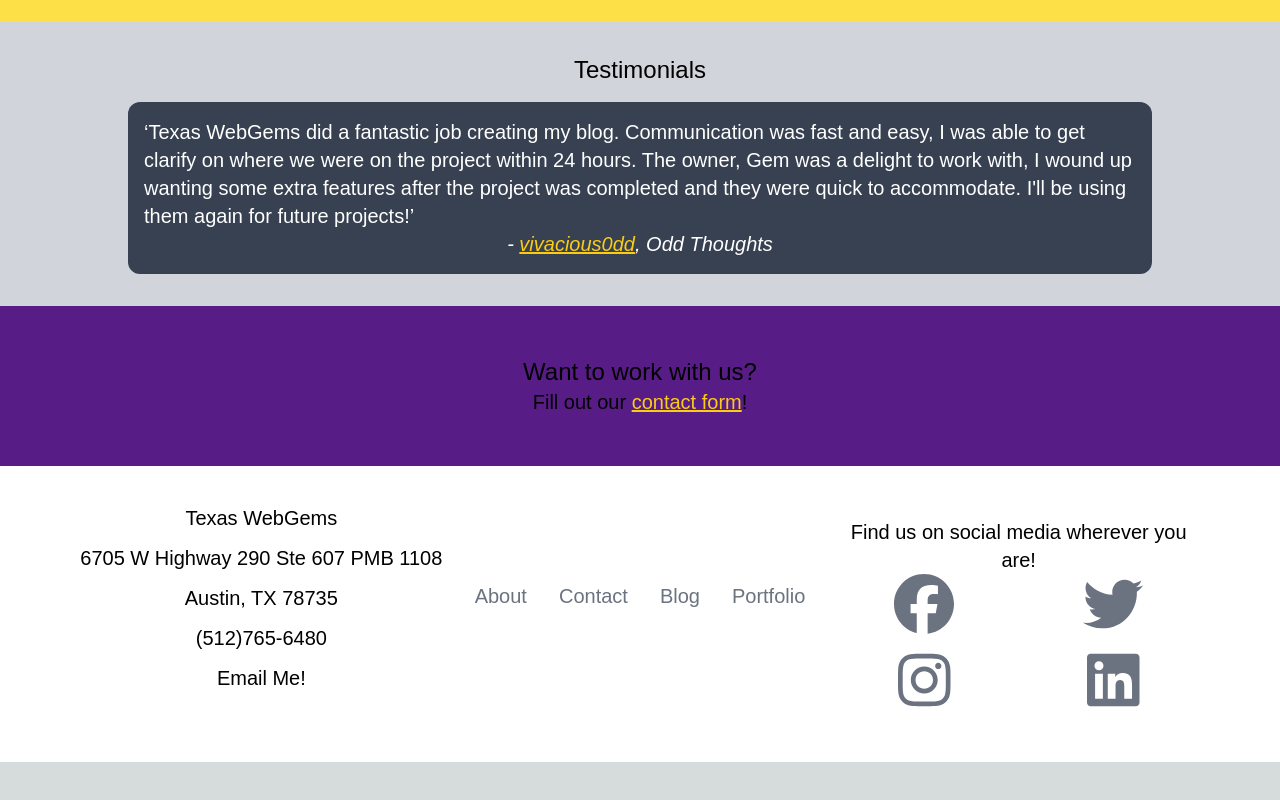
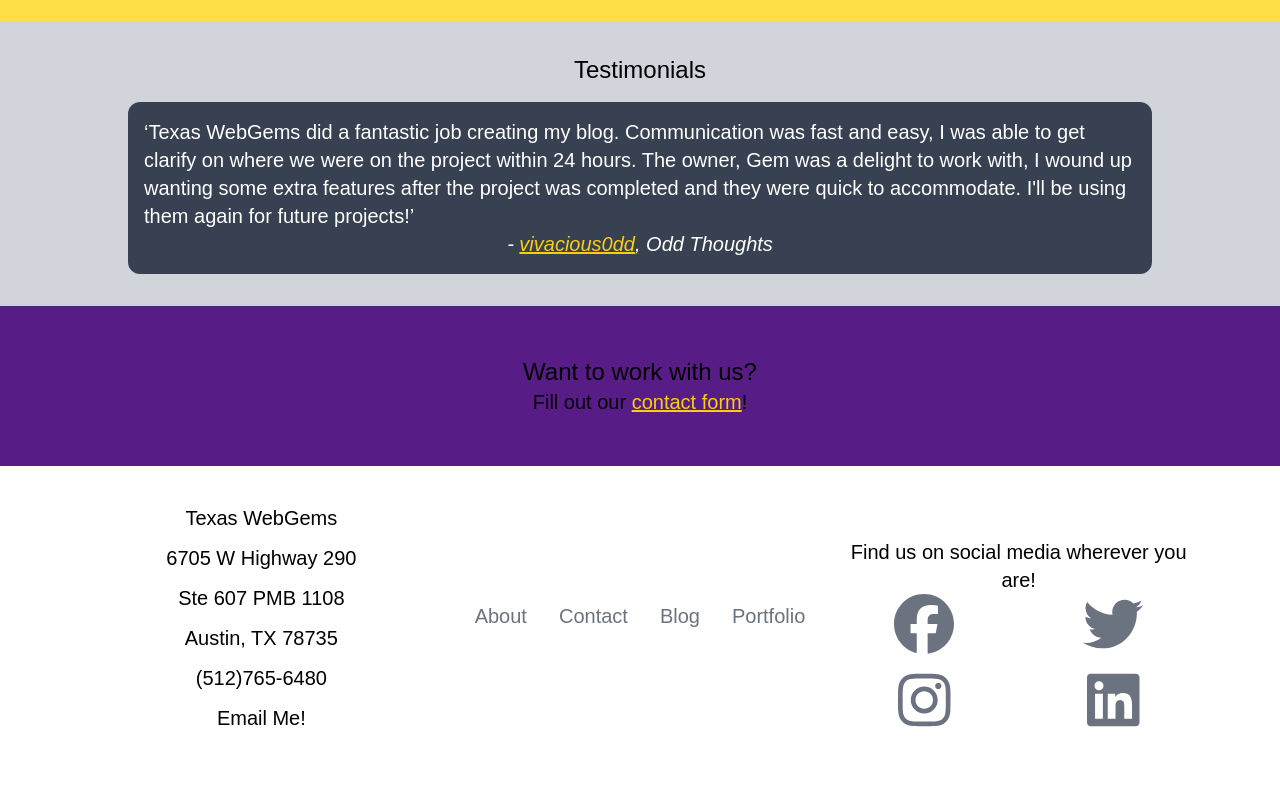
Before and after one commit to TriState-WebGems/twg-redesign, a Next.js app: page / in a window 1280 px wide. Shown: the part 859-1659 px from the top of the page. Before the commit the page ends 1621 px from the top, so only its background shows below. Built offline with nearby package versions, Linux system fonts and the light colour scheme; a web font is replaced by a local one.

Commit message:
footer spacing

```diff
--- a/app/components/layout/footer.tsx
+++ b/app/components/layout/footer.tsx
@@ -19,7 +19,8 @@
       <nav className="bg-white text-black shadow-lg lg:grid lg:grid-cols-3 lg:gap-4 px-20 py-8 sm:w-full sm:flex sm:flex-col sm:justify-center sm:items-center text-center">
         <div className="flex flex-col justify-center leading-loose text-xl sm:mb-8">
           <h3>Texas WebGems</h3>
-          <p>6705 W Highway 290 Ste 607 PMB 1108</p>
+          <p>6705 W Highway 290</p>
+          <p>Ste 607 PMB 1108</p>
           <p>Austin, TX 78735</p>
           <Link href="tel:512-765-6480">(512)765-6480</Link>
           <Link href="mailto:gem@texaswebgems.com">Email Me!</Link>
```
